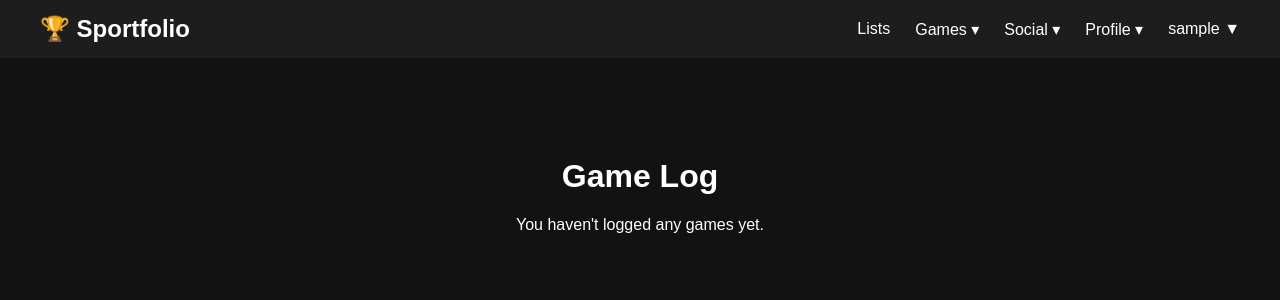
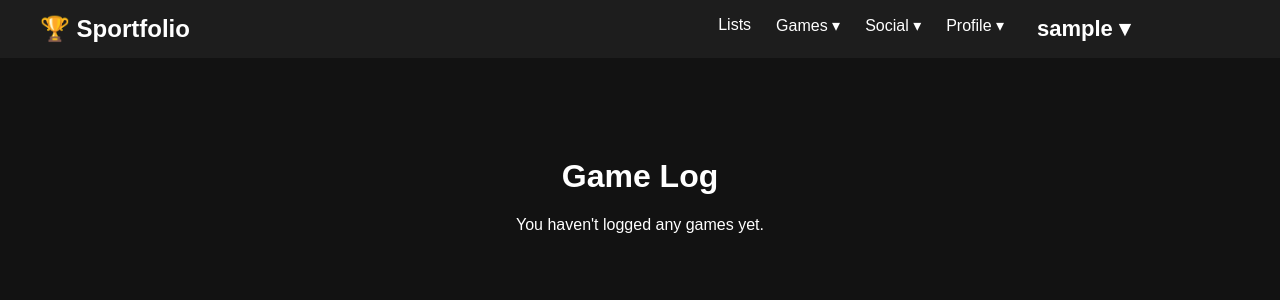
Before and after one commit to E-cush/Sportfolio, a Django app: page /diary/ in a window 1280 px wide. Shown: the top 300 px of the page. Run offline with Django 5.2, Linux system fonts and the light colour scheme; the visitor is signed in with stand-in values (Sample User, id 1); data that the repository does not hold is empty.

Commit message:
Final launch copy

```diff
--- a/static/css/style.css
+++ b/static/css/style.css
@@ -23,6 +23,7 @@ nav ul {
     gap: 25px;
     margin: 0;
     padding: 0;
+    margin-right: 30px;
 }
 
 nav a {
@@ -205,6 +206,9 @@ button:hover {
     min-width: 170px;
     border-radius: 8px;
     overflow: hidden;
+}
+.user-dropdown .dropdown-content {
+    right: 10px;
 }
 
 .dropdown-content a {
@@ -2240,3 +2244,38 @@ button:hover {
     }
 
 }
+
+
+
+
+
+
+
+/* Username dropdown */
+.user-dropdown {
+    margin-left: 8px;
+}
+
+.user-dropdown .dropbtn {
+    font-size: 22px !important;
+    font-weight: 600 !important;
+    padding: 0;
+}
+
+/* Keep logout menu on screen */
+.user-dropdown .dropdown-content {
+    right: 0;
+    transform: translateX(-20px);
+}
+
+
+
+/* FINAL NAVBAR POSITION */
+nav > ul {
+    position: relative !important;
+    right: 60px !important;
+}
+
+nav {
+    padding-right: 80px !important;
+}
--- a/templates/base.html
+++ b/templates/base.html
@@ -15,7 +15,7 @@
     🏆 Sportfolio
 </a></h2>
 
-    <ul>
+    <ul style="position: relative; left: -40px;">
         <li><a href="{% url 'coming_soon' %}">Lists</a></li>
 
 <li class="dropdown games-dropdown">
@@ -56,9 +56,9 @@
 </li>
         {% if user.is_authenticated %}
 
-<li class="dropdown">
-    <button class="dropbtn">
-        {{ user.username }} ▼
+<li class="dropdown user-dropdown">
+    <button class="dropbtn" style="font-size: 22px !important;">
+        {{ user.username }} ▾
     </button>
 
     <div class="dropdown-content">
```
